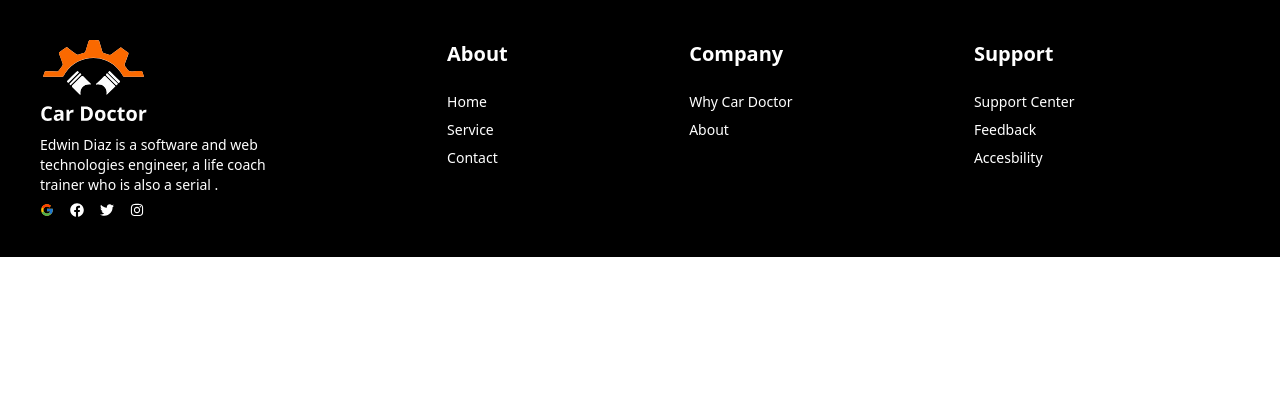
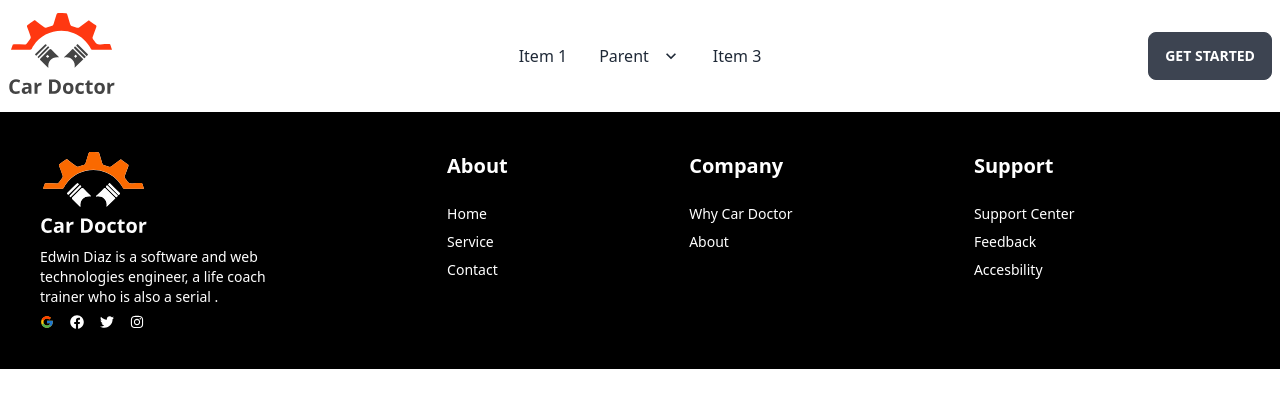
Before and after one commit to KhanZiaul/React-Car-Doctor, a React (Vite) app: page / in a window 1280 px wide. Shown: the top 408 px of the page. Built offline with nearby package versions, Linux system fonts and the light colour scheme.

Commit message:
Nav updated

```diff
--- a/src/Layouts/Main.jsx
+++ b/src/Layouts/Main.jsx
@@ -1,13 +1,12 @@
-import React from 'react';
 import { Outlet } from 'react-router-dom';
-import NAv from '../Pages/Shared/Nav/NAv';
 import Footer from '../Pages/Shared/Footer/Footer';
+import Nav from '../Pages/Shared/Nav/NAv';
 
 const Main = () => {
     return (
         <div>
-            <NAv></NAv>
-            <Outlet/>
+            <Nav></Nav>
+            <Outlet />
             <Footer></Footer>
         </div>
     );
--- a/src/Pages/Shared/Nav/Nav.jsx
+++ b/src/Pages/Shared/Nav/Nav.jsx
@@ -1,11 +1,51 @@
-import React from 'react';
+import logo from '../../../assets/logo.svg'
 
-const NAv = () => {
+const Nav = () => {
     return (
-        <div>
-
+        <div className="navbar bg-base-100 h-28">
+            <div className="navbar-start">
+                <div className="dropdown">
+                    <label tabIndex={0} className="btn btn-ghost lg:hidden">
+                        <svg xmlns="http://www.w3.org/2000/svg" className="h-5 w-5" fill="none" viewBox="0 0 24 24" stroke="currentColor"><path strokeLinecap="round" strokeLinejoin="round" strokeWidth="2" d="M4 6h16M4 12h8m-8 6h16" /></svg>
+                    </label>
+                    <ul tabIndex={0} className="menu menu-compact dropdown-content mt-3 p-2 shadow bg-base-100 rounded-box w-52">
+                        <li><a>Item 1</a></li>
+                        <li tabIndex={0}>
+                            <a className="justify-between">
+                                Parent
+                                <svg className="fill-current" xmlns="http://www.w3.org/2000/svg" width="24" height="24" viewBox="0 0 24 24"><path d="M8.59,16.58L13.17,12L8.59,7.41L10,6L16,12L10,18L8.59,16.58Z" /></svg>
+                            </a>
+                            <ul className="p-2">
+                                <li><a>Submenu 1</a></li>
+                                <li><a>Submenu 2</a></li>
+                            </ul>
+                        </li>
+                        <li><a>Item 3</a></li>
+                    </ul>
+                </div>
+                <img src={logo} alt="" />
+            </div>
+            <div className="navbar-center hidden lg:flex">
+                <ul className="menu menu-horizontal px-1">
+                    <li><a>Item 1</a></li>
+                    <li tabIndex={0}>
+                        <a>
+                            Parent
+                            <svg className="fill-current" xmlns="http://www.w3.org/2000/svg" width="20" height="20" viewBox="0 0 24 24"><path d="M7.41,8.58L12,13.17L16.59,8.58L18,10L12,16L6,10L7.41,8.58Z" /></svg>
+                        </a>
+                        <ul className="p-2">
+                            <li><a>Submenu 1</a></li>
+                            <li><a>Submenu 2</a></li>
+                        </ul>
+                    </li>
+                    <li><a>Item 3</a></li>
+                </ul>
+            </div>
+            <div className="navbar-end">
+                <a className="btn">Get started</a>
+            </div>
         </div>
     );
 };
 
-export default NAv;
+export default Nav;
```
